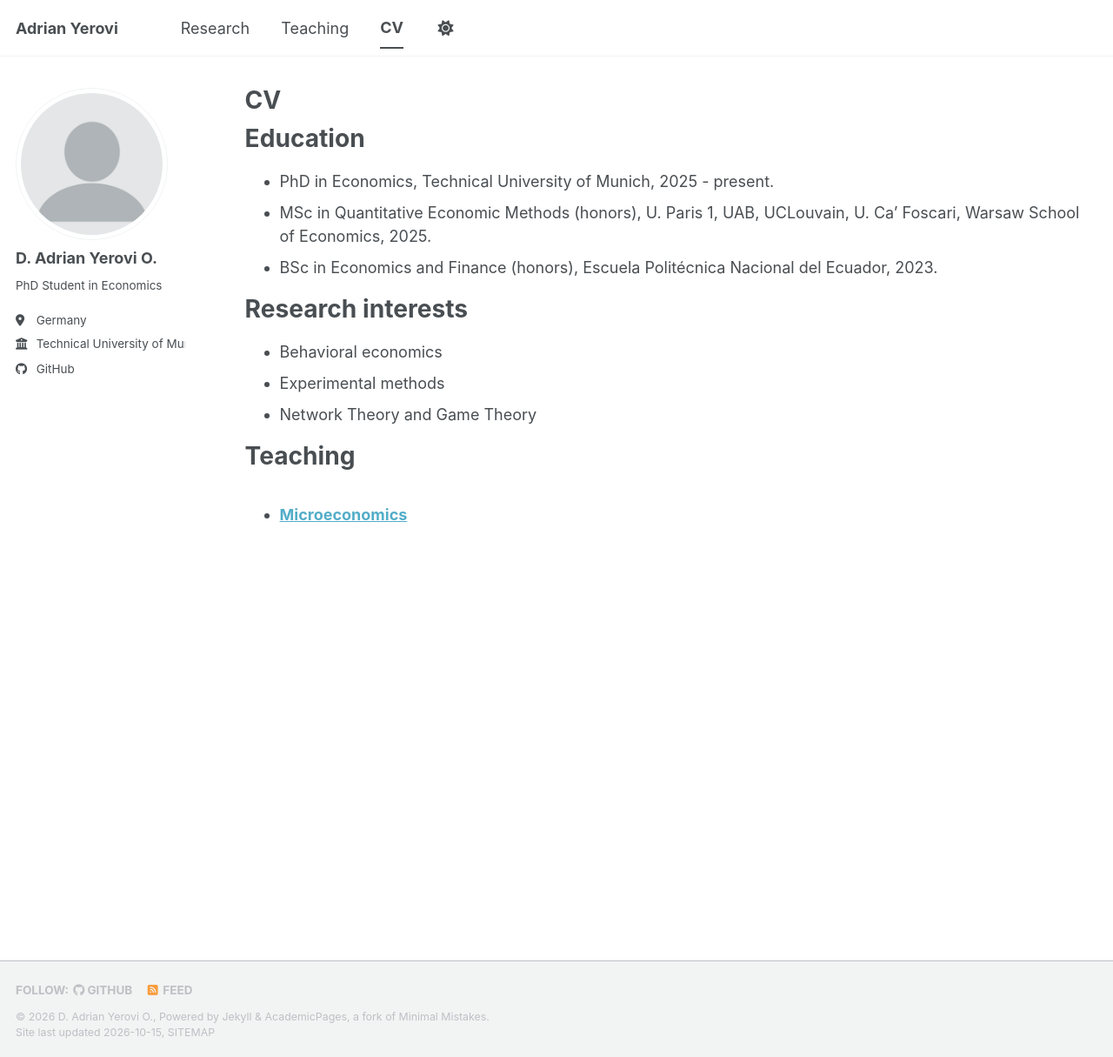
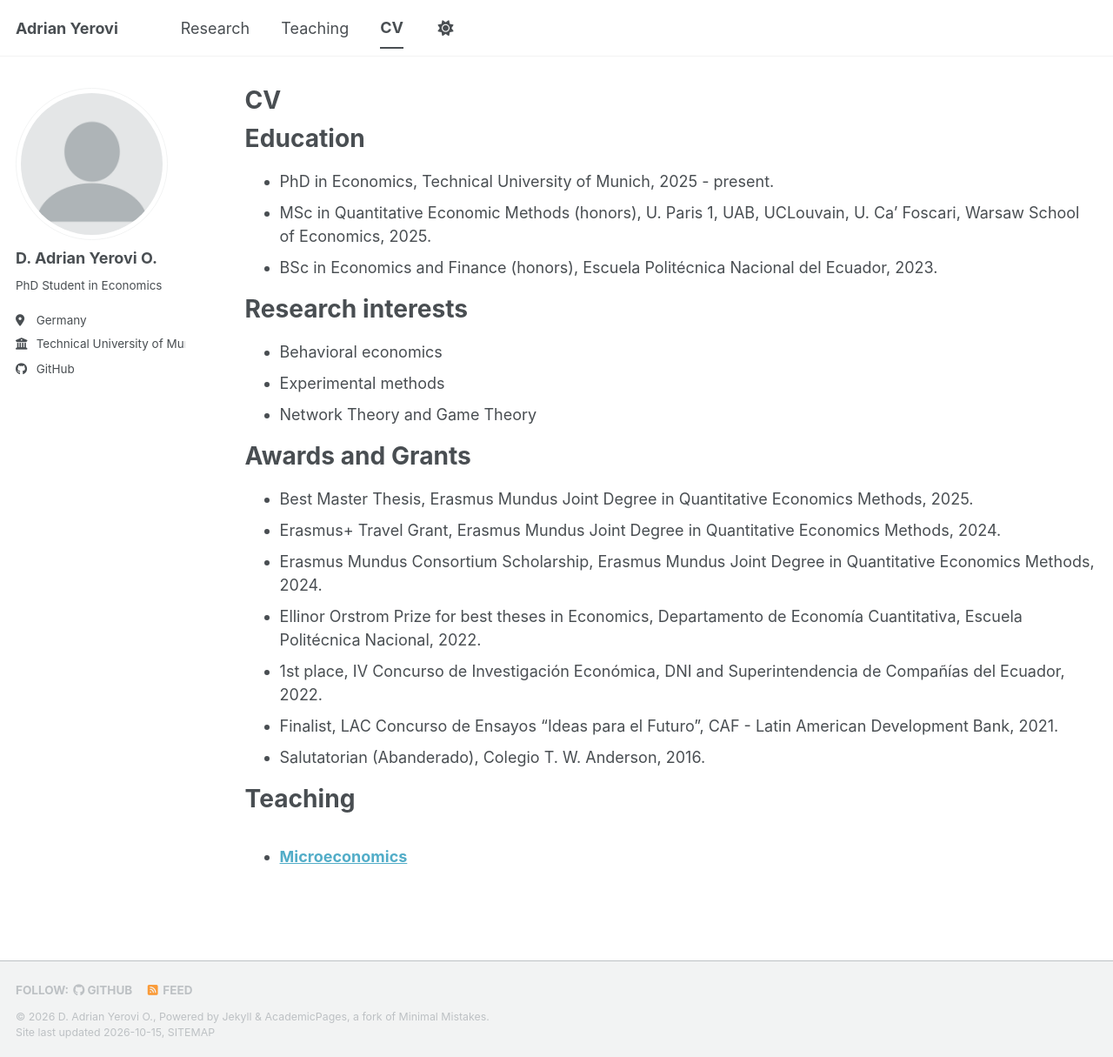
Before and after one commit to AYerovi/AYerovi.github.io, a Jekyll site: the page built from _pages/cv.md, in a window 1280 px wide and 1215 px high. Shown: the whole window at 87% size. Built offline with Jekyll 4.4.1, drawn with Linux system fonts in a browser that asks for light colours; a style sheet for code colours, icons or effects is not loaded.

Commit message:
Update cv.md

```diff
--- a/_pages/cv.md
+++ b/_pages/cv.md
@@ -21,6 +21,16 @@ Research interests
 * Experimental methods
 * Network Theory and Game Theory
 
+Awards and Grants
+======
+* Best Master Thesis, Erasmus Mundus Joint Degree in Quantitative Economics Methods, 2025.
+* Erasmus+ Travel Grant, Erasmus Mundus Joint Degree in Quantitative Economics Methods, 2024.
+* Erasmus Mundus Consortium Scholarship, Erasmus Mundus Joint Degree in Quantitative Economics Methods, 2024.
+* Ellinor Orstrom Prize for best theses in Economics, Departamento de Economía Cuantitativa, Escuela Politécnica Nacional, 2022.
+* 1st place, IV Concurso de Investigación Económica, DNI and Superintendencia de Compañías del Ecuador, 2022.
+* Finalist, LAC Concurso de Ensayos "Ideas para el Futuro", CAF - Latin American Development Bank, 2021.
+* Salutatorian (Abanderado), Colegio T. W. Anderson, 2016.
+
 Teaching
 ======
   <ul>{% for post in site.teaching reversed %}
```
